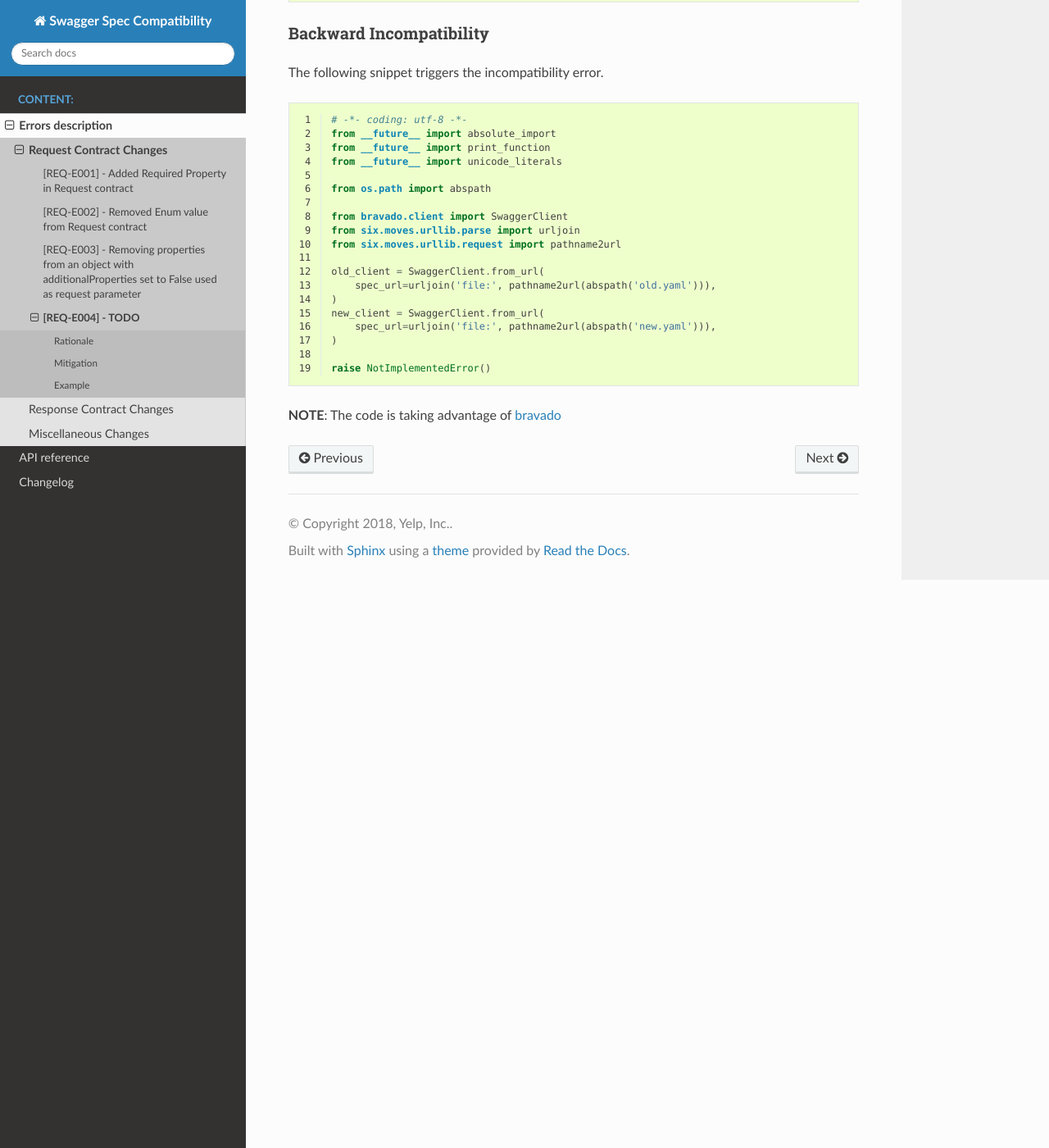
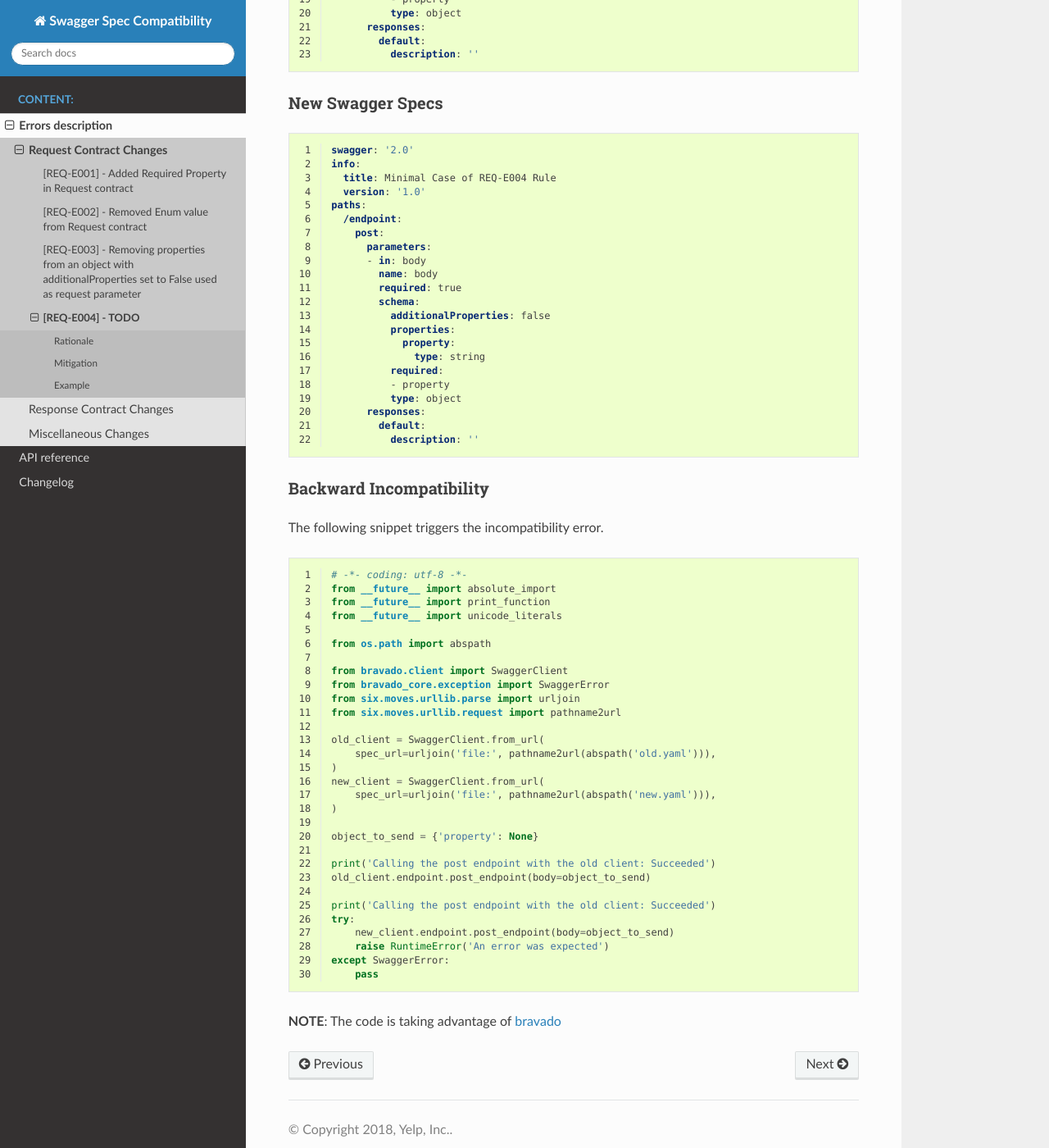
Before and after one commit to Yelp/swagger-spec-compatibility, a Sphinx documentation site: the page built from docs/source/rules/REQ-E004.rst, in a window 1280 px wide and 1400 px high, scrolled down 798 px. Shown: the whole window at 82% size. Built offline with Sphinx 7.4.7 and the Read the Docs theme 2.0.0, drawn with Linux system fonts in a browser that asks for light colours; some of the changed text lies outside the part shown.

Commit message:
REQ-E004 tester

```diff
--- a/docs/source/rules/REQ-E004.rst
+++ b/docs/source/rules/REQ-E004.rst
@@ -18,6 +18,7 @@ Old Swagger Specs
    :name: Old Swagger Spec
    :language: yaml
    :linenos:
+   :emphasize-lines: 17
 
 New Swagger Specs
 ~~~~~~~~~~~~~~~~~
--- a/docs/source/rules/examples/REQ-E004/new.yaml
+++ b/docs/source/rules/examples/REQ-E004/new.yaml
@@ -2,5 +2,21 @@ swagger: '2.0'
 info:
   title: Minimal Case of REQ-E004 Rule
   version: '1.0'
-definitions: {}
-paths: {}
+paths:
+  /endpoint:
+    post:
+      parameters:
+      - in: body
+        name: body
+        required: true
+        schema:
+          additionalProperties: false
+          properties:
+            property:
+              type: string
+          required:
+          - property
+          type: object
+      responses:
+        default:
+          description: ''
--- a/docs/source/rules/examples/REQ-E004/old.yaml
+++ b/docs/source/rules/examples/REQ-E004/old.yaml
@@ -2,5 +2,22 @@ swagger: '2.0'
 info:
   title: Minimal Case of REQ-E004 Rule
   version: '1.0'
-definitions: {}
-paths: {}
+paths:
+  /endpoint:
+    post:
+      parameters:
+      - in: body
+        name: body
+        required: true
+        schema:
+          additionalProperties: false
+          properties:
+            property:
+              type: string
+              x-nullable: true
+          required:
+          - property
+          type: object
+      responses:
+        default:
+          description: ''
--- a/docs/source/rules/examples/REQ-E004/tester.py
+++ b/docs/source/rules/examples/REQ-E004/tester.py
@@ -6,6 +6,7 @@ from __future__ import unicode_literals
 from os.path import abspath
 
 from bravado.client import SwaggerClient
+from bravado_core.exception import SwaggerError
 from six.moves.urllib.parse import urljoin
 from six.moves.urllib.request import pathname2url
 
@@ -16,4 +17,14 @@ new_client = SwaggerClient.from_url(
     spec_url=urljoin('file:', pathname2url(abspath('new.yaml'))),
 )
 
-raise NotImplementedError()
+object_to_send = {'property': None}
+
+print('Calling the post endpoint with the old client: Succeeded')
+old_client.endpoint.post_endpoint(body=object_to_send)
+
+print('Calling the post endpoint with the old client: Succeeded')
+try:
+    new_client.endpoint.post_endpoint(body=object_to_send)
+    raise RuntimeError('An error was expected')
+except SwaggerError:
+    pass
```
Also changed, not shown: other parts of docs/source/rules/REQ-E004.rst (+0 -2 lines).
